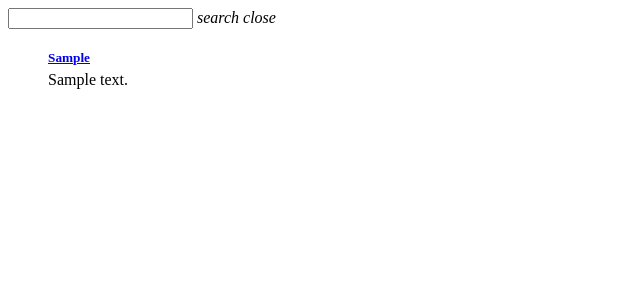
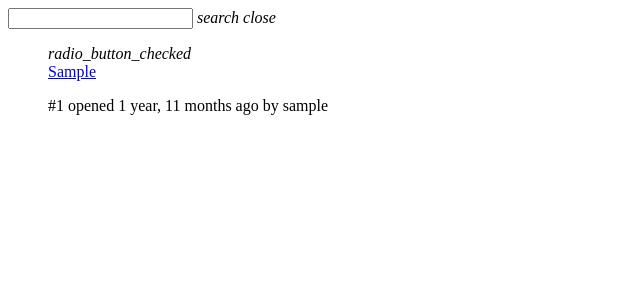
Before and after one commit to diptarag1/webster-2k21, a Django app: template Repos/templates/Repos/repoDetailComponents/issueTab.html in a window 1280 px wide. Shown: the top 300 px of the page, without its empty margins (0-640 px from the left). Run offline with Django 3.2, Linux system fonts and the light colour scheme; the template is opened without the code that fills it: values that come from a table or form of the project are taken from there, others are empty; tables that the repository leaves empty hold one stand-in row (values such as "Sample post").

Commit message:
changed issue list layout

```diff
--- a/Repos/templates/Repos/repoDetailComponents/issueTab.html
+++ b/Repos/templates/Repos/repoDetailComponents/issueTab.html
@@ -18,26 +18,39 @@
 
     <div>
 
-    <ul id="issuesList" class="collection">
+        <ul id="issuesList" class="">
             <style>
                 #issuesList * {
-                padding-top: 5px;
-                padding-bottom: 0;
-                margin-top: 0;
-                margin-bottom: 0;
+                {#padding-top: 5px;#}{#padding-bottom: 0;#}{#margin-top: 0;#}{#margin-bottom: 0;#}
+                }
+
+                .compactDiv {
+                    display: inline-block;
                 }
             </style>
             {% for issue in issues %}
-            <a class="collection-item ">
-                {#               <i class="left material-icons">grade</i>#}
-                <a href="{% url 'detail_issue' owner=repo.owner name=repo.name issue_id=issue.id %}"><span class="title"><h5>{{ issue.topic }}</h5></span></a>
-                <p>{{ issue.description }}</p>
-                {#                <a href="#!" class="secondary-content"><i class="material-icons">grade</i></a>#}
-            </a>
+                <div class="card horizontal">
+                    <div class="card-stacked">
+                        <div class="card-content row">
+                            <div class="col s1">
+                                {% if issue.is_open %}
+                                    <i class="green-text medium material-icons">radio_button_checked</i>
+                                {% else %}
+                                    <i class="red-text medium material-icons">highlight_off</i>
+                                {% endif %}
+                            </div>
+                            <div class="col s11">
+                                <div class="card-title">
+                                    <a href="{% url 'detail_issue' owner=repo.owner name=repo.name issue_id=issue.id %}"><span
+                                            class="">{{ issue.topic }}</span></a>
+                                </div>
+                                <p>#{{ issue.id }} opened {{ issue.posted_on|timesince }} ago by {{ issue.author }} </p>
+                            </div>
 
+                        </div>
+                    </div>
+                </div>
             {% endfor %}
-
-
         </ul>
 
     </div>
--- a/Repos/templates/Repos/repo_detail.html
+++ b/Repos/templates/Repos/repo_detail.html
@@ -114,9 +114,7 @@
                                      class="tabDetails col s12">{% include 'Repos/repoDetailComponents/settingsTab.html' %}</div>
                             {% endif %}
                         </div>
-
                     </div>
-
                 </div>
             </div>
         </div>
```
Lines whose indentation alone changed are shown as unchanged.
